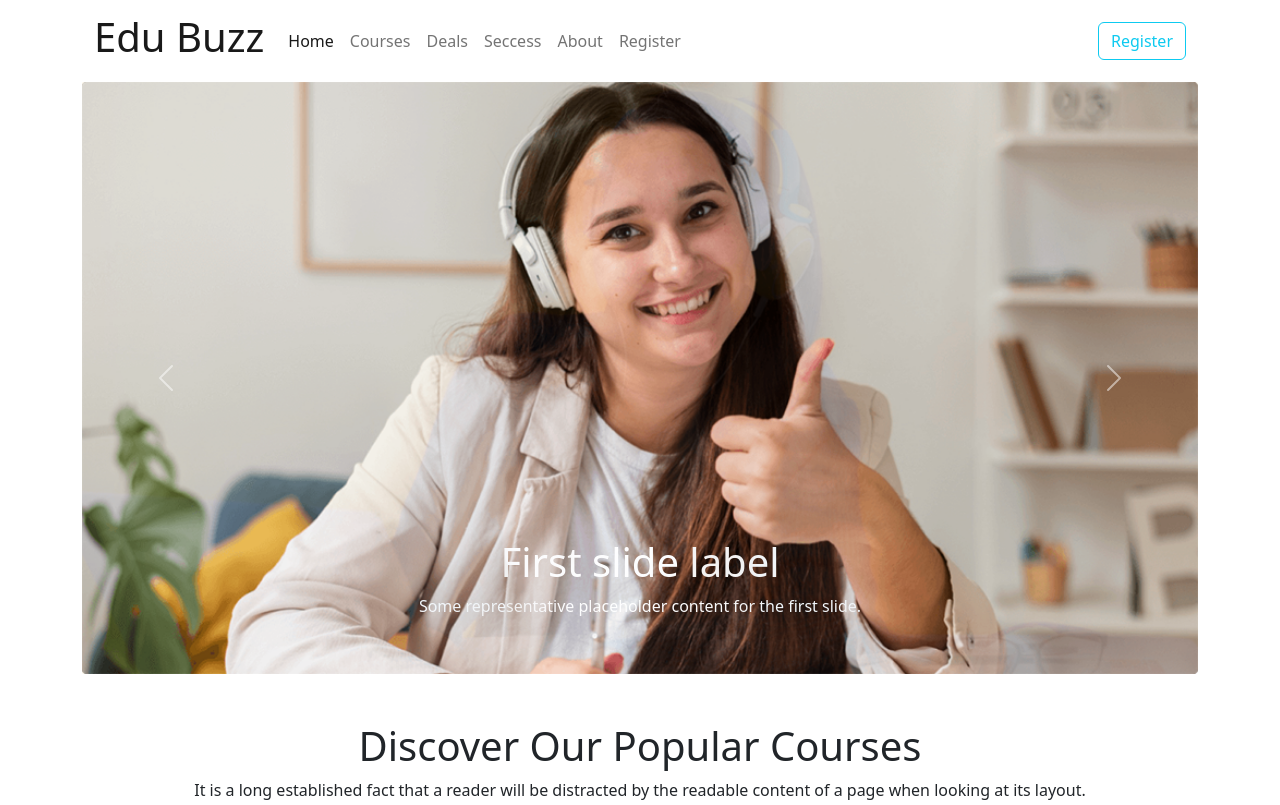
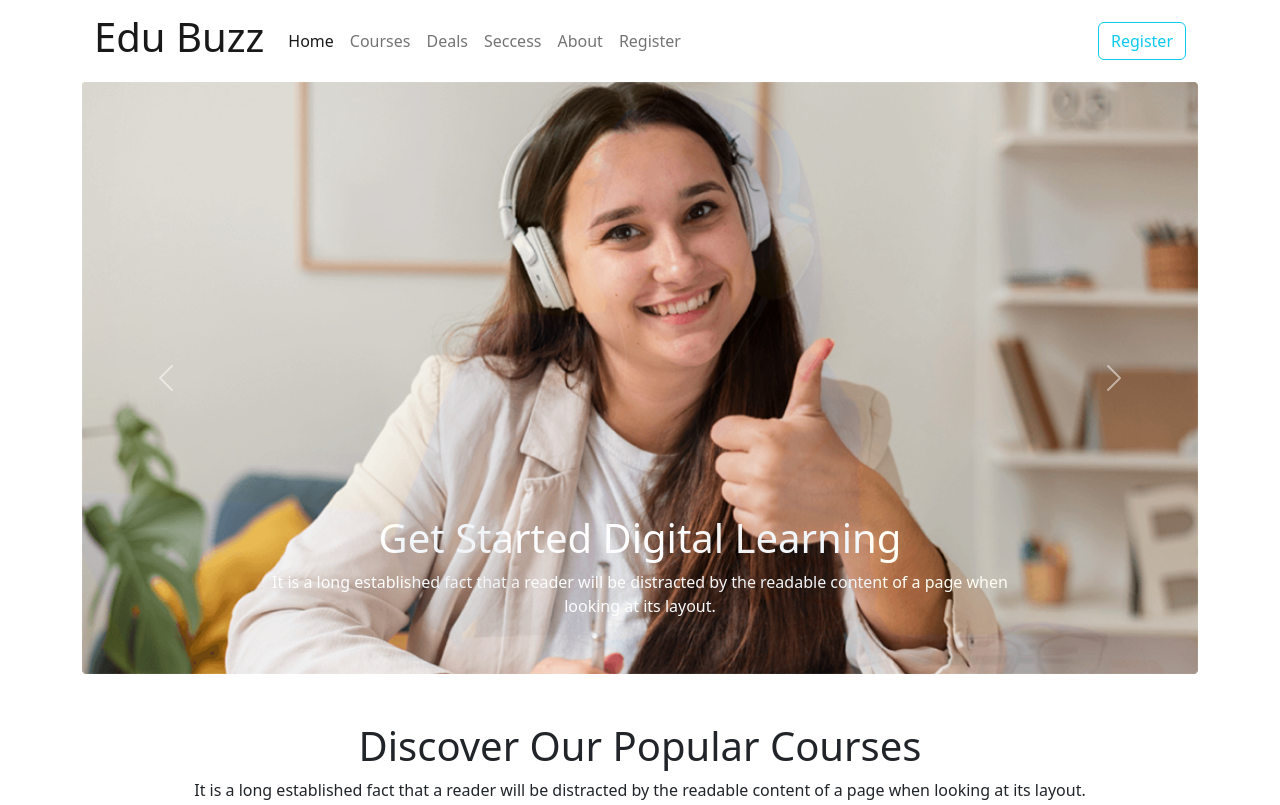
Before and after one commit to mhsetu/edu-buzz, a plain HTML site: page index.html in a window 1280 px wide. Shown: the top 805 px of the page. Drawn offline with nearby package versions, Linux system fonts and the light colour scheme.

Commit message:
Slider text update

```diff
--- a/index.html
+++ b/index.html
@@ -83,9 +83,10 @@
                 alt="..."
               />
               <div class="carousel-caption d-none d-md-block">
-                <h1>First slide label</h1>
+                <h1>Get Started Digital Learning</h1>
                 <p>
-                  Some representative placeholder content for the first slide.
+                  It is a long established fact that a reader will be distracted
+                  by the readable content of a page when looking at its layout.
                 </p>
               </div>
             </div>
```
